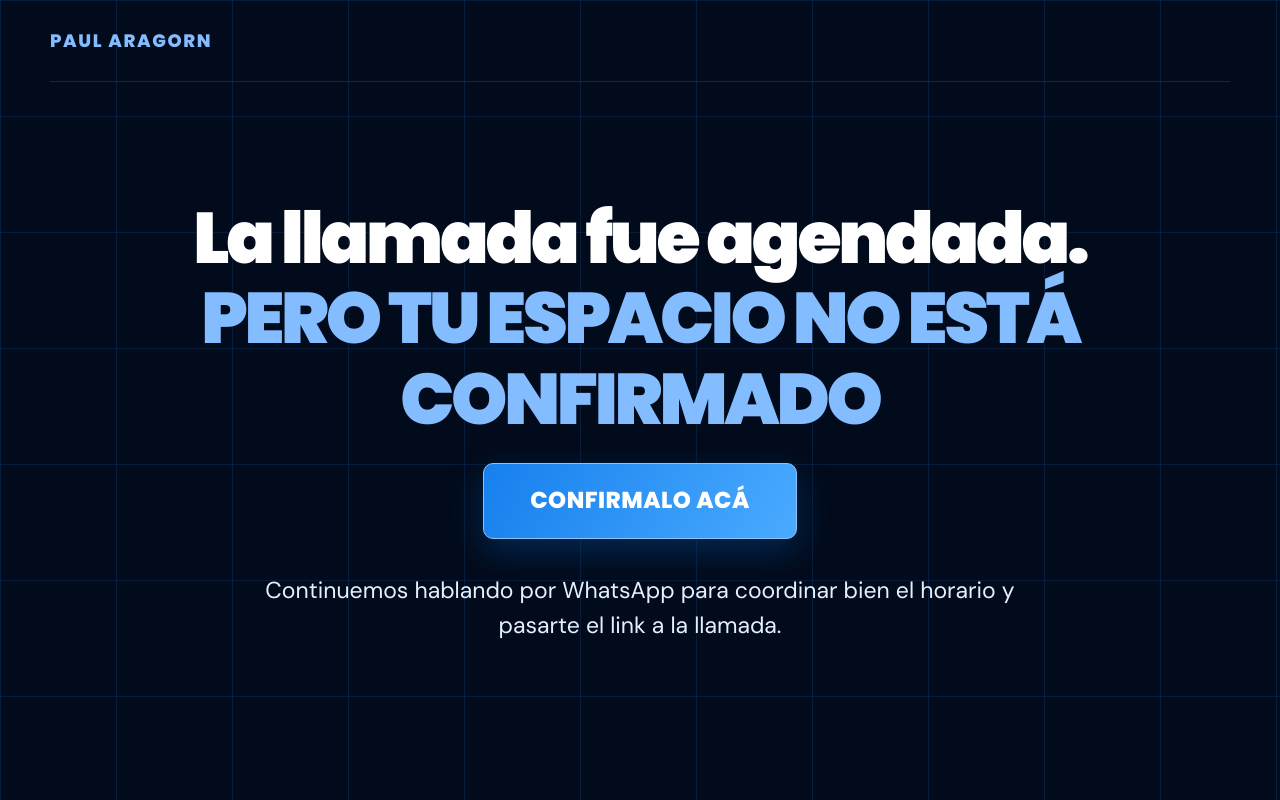
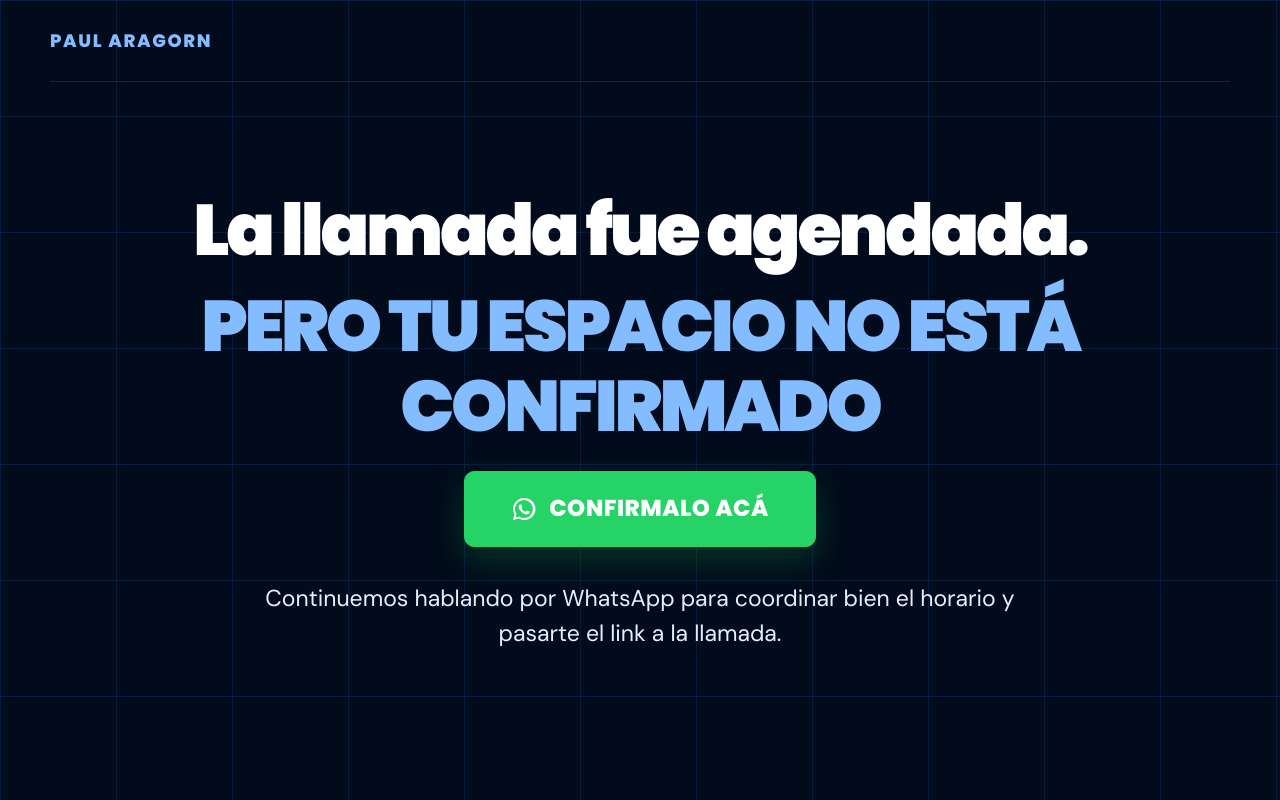
Before and after one commit to valenpala/paul-webinar-landings, a plain HTML site: page confirmacion/index.html in a window 1280 px wide. Drawn offline with Linux system fonts and the light colour scheme.

Commit message:
Separate confirmation headline and add WhatsApp icon

```diff
--- a/confirmacion/index.html
+++ b/confirmacion/index.html
@@ -12,8 +12,8 @@
     <header class="top shell"><span class="brand">PAUL ARAGORN</span></header>
     <main class="confirmation-main shell">
       <section class="confirmation" aria-labelledby="confirmacion-titulo">
-        <h1 id="confirmacion-titulo">La llamada fue agendada. <span class="accent">PERO TU ESPACIO NO ESTÁ CONFIRMADO</span></h1>
-        <a class="button button-giant" href="https://wa.me/542229512964?text=Hola%20Paul!%20Acabo%20de%20agendar%20la%20Auditor%C3%ADa%201-1%20con%20tu%20equipo%2C%20vengo%20a%20confirmar%20la%20llamada!">CONFIRMALO ACÁ</a>
+        <h1 id="confirmacion-titulo"><span class="confirmation-title-line">La llamada fue agendada.</span><span class="confirmation-title-line accent">PERO TU ESPACIO NO ESTÁ CONFIRMADO</span></h1>
+        <a class="button button-giant button-whatsapp" href="https://wa.me/542229512964?text=Hola%20Paul!%20Acabo%20de%20agendar%20la%20Auditor%C3%ADa%201-1%20con%20tu%20equipo%2C%20vengo%20a%20confirmar%20la%20llamada!"><svg class="whatsapp-icon" viewBox="0 0 32 32" aria-hidden="true" focusable="false"><path fill="currentColor" d="M16 2.5a13.5 13.5 0 0 0-11.8 20L2.5 29.5l7.2-1.9A13.5 13.5 0 1 0 16 2.5Zm0 24.5a11 11 0 0 1-5.6-1.5l-.4-.2-4.3 1.1 1.1-4.2-.3-.4A11 11 0 1 1 16 27Zm6-8.2c-.3-.2-1.8-.9-2.1-1s-.5-.2-.7.2-.8 1-1 1.2-.4.3-.7.1a9 9 0 0 1-4.5-4c-.3-.5.3-.5.8-1.5.1-.2 0-.4 0-.6l-1-2.3c-.2-.6-.4-.5-.7-.5h-.6c-.2 0-.6.1-.9.4s-1.2 1.2-1.2 2.9 1.3 3.4 1.5 3.6a12.8 12.8 0 0 0 5 4.4c2.3 1 3.2 1.1 4.3.9.7-.1 2.2-.9 2.5-1.8.3-.9.3-1.6.2-1.8-.1-.2-.3-.3-.6-.5Z"/></svg><span>CONFIRMALO ACÁ</span></a>
         <p>Continuemos hablando por WhatsApp para coordinar bien el horario y pasarte el link a la llamada.</p>
       </section>
     </main>
```
